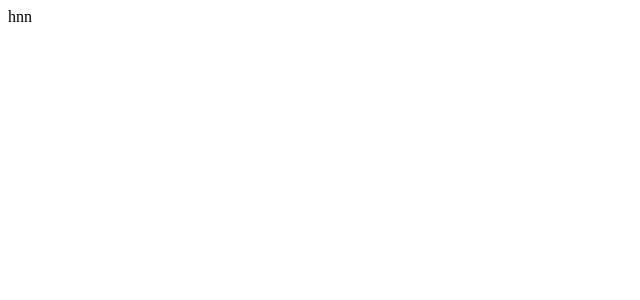
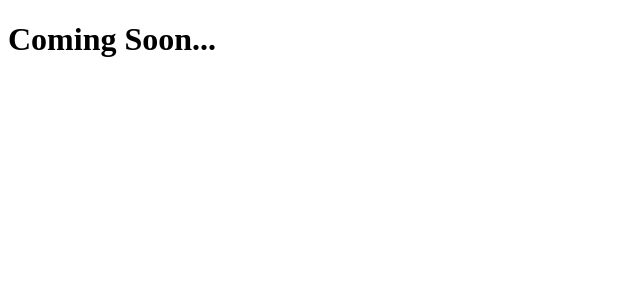
Before and after one commit to ChiragPatel29081993/quick_Design_Solution, an Angular app: page / in a window 1280 px wide. Shown: the top 300 px of the page, without its empty margins (0-640 px from the left). Built offline with nearby package versions, Linux system fonts and the light colour scheme.

Commit message:
Coming Soon

```diff
--- a/src/app/app.component.html
+++ b/src/app/app.component.html
@@ -1 +1 @@
-  hnn
+<h1>Coming Soon...</h1>
```
